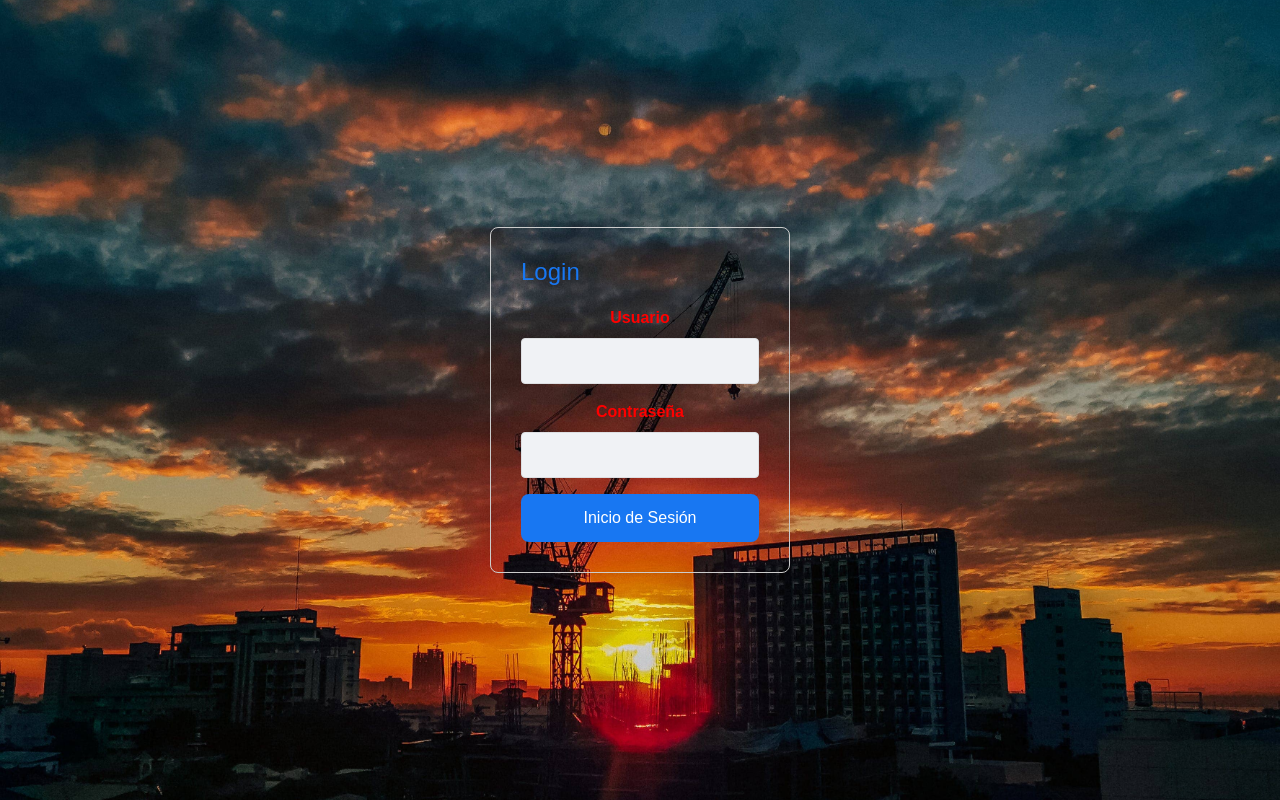
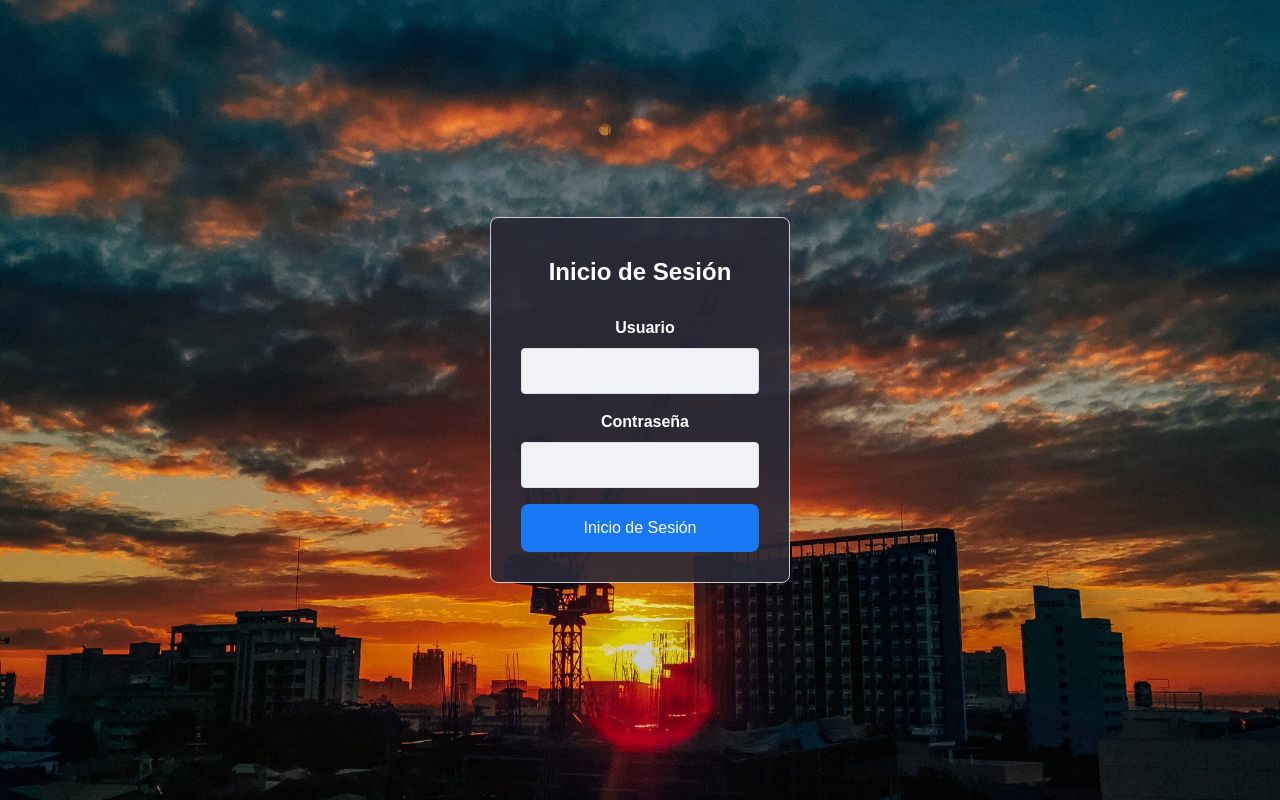
Before and after one commit to axelh-dev/Proyecto-constructora-, a React (Vite) app in the folder front-construc/: page / in a window 1280 px wide. Built offline with nearby package versions, Linux system fonts and the light colour scheme.

Commit message:
cambios en estilis

```diff
--- a/front-construc/src/Estilos/AdminStyles.scss
+++ b/front-construc/src/Estilos/AdminStyles.scss
@@ -76,16 +76,22 @@ $color-link-hover: black;
   margin: 0;
 }
 
-/* Estilos adicionales para dispositivos más pequeños (ajustar según sea necesario) */
+
 @media only screen and (max-width: 1200px) {
-  .municipalidad-card {
-    flex-basis: calc(50% - 20px); /* Dos columnas en pantallas medianas */
+ .municipalidad-card {
+    flex-basis: calc(40% - 20px); /* Dos columnas en pantallas medianas */
   }
 }
 
-@media only screen and (max-width: 768px) {
-  .municipalidad-card {
-    flex-basis: calc(100% - 20px); /* Una columna en pantallas pequeñas */
+@media only screen and (max-width: 757px) {
+ .municipalidad-card {
+    flex-basis: calc(50% - 20px); /* Dos proyectos por línea en pantallas medianas */
+  }
+}
+/* Estilos adicionales para dispositivos pequeños (ajustar según sea necesario) */
+@media only screen and (max-width: 480px) {
+ .municipalidad-card {
+    flex-basis: calc(100% ); /* Un proyecto por línea en pantallas pequeñas */
   }
 }
 
--- a/front-construc/src/Estilos/PageProyectos.scss
+++ b/front-construc/src/Estilos/PageProyectos.scss
@@ -2,7 +2,7 @@
 
 // Personaliza los colores del Navbar
 $color-bg: #1877f2;
-$color-text: #65676b;
+$color-text: #ccc;
 $color-link: green;
 $color-link-hover: black;
 
@@ -24,22 +24,18 @@ $color-link-hover: black;
 .text-capitalize{
   text-decoration: none;
 }
-                                // Estilos para la imagen del logo
 .logoImage {
   width: 150px; /* Ajusta el ancho según tus necesidades */
   height: 100px; /* Ajusta la altura según tus necesidades */
 }
 
-                                //Estilos para la info empresa
 
-/* Estilos generales */
 .content-pro {
   padding: 20px;
   text-align: center;
 }
 
-.Titulo p {
-  padding: 10px;
+.Titulo .nav-link {
   font-size: 1rem;
   font-weight: bold;
   margin-bottom: 20px;
@@ -52,17 +48,26 @@ $color-link-hover: black;
 }
 
 .proyecto-card {
-  flex: 0 0 calc(30% - 20px); /* Ajusta según el número de columnas deseadas */
+  flex: 0 0 calc(32% - 100px); /* Ajusta según el número de columnas deseadas */
   margin: 10px;
   padding: 15px;
   border: 1px solid #ccc;
   border-radius: 8px;
   text-align: center;
-  background-color: #fff;
 }
 
 .proyecto-card img {
   max-height: 150px;
+}
+.container-pro {
+  margin-top: 10px;
+  margin-bottom: 10px;
+  border-radius: 10px;
+}
+
+.container-pro .item-pro{
+  padding: 3px;
+  font-size: 1rem;
 }
 
 .proyecto-card p {
@@ -73,7 +78,7 @@ $color-link-hover: black;
 /* Estilos adicionales para dispositivos más pequeños (ajustar según sea necesario) */
 @media only screen and (max-width: 1200px) {
   .proyecto-card {
-    flex-basis: calc(50% - 20px); /* Dos columnas en pantallas medianas */
+    flex-basis: calc(40% - 20px); /* Dos columnas en pantallas medianas */
   }
 }
 
@@ -85,7 +90,7 @@ $color-link-hover: black;
 /* Estilos adicionales para dispositivos pequeños (ajustar según sea necesario) */
 @media only screen and (max-width: 480px) {
   .proyecto-card {
-    flex-basis: calc(100% - 20px); /* Un proyecto por línea en pantallas pequeñas */
+    flex-basis: calc(100% ); /* Un proyecto por línea en pantallas pequeñas */
   }
 }
 
--- a/front-construc/src/Estilos/styles.scss
+++ b/front-construc/src/Estilos/styles.scss
@@ -10,18 +10,22 @@
 }
 
 .login-container {
+  background-color: rgb(40, 42, 54, .9);
   max-width: 300px;
   width: 100%;
   padding: 30px;
   border: 1px solid #ccc;
   border-radius: 8px;
-  background-color: #6a4d4de9, .8;
-  box-shadow: 0 0 10px rgba(0, 0, 0, 0.1);
 
   h2 {
+    padding: 10px;
+    background-color: rgb(40, 42, 54, .6);
+    border-radius: 10px;
     font-size: 1.5rem;
+    font-weight: 700;
+    text-align: center;
     margin-bottom: 20px;
-    color: #1877f2;
+    color: #ffffff;
   }
 
   form {
@@ -30,8 +34,13 @@
     align-items: center;
 
     label {
+      text-align: center;
+      padding-left: 10px;
+      width: 100%;
+      background-color: rgb(40, 42, 54, .6);
+      border-radius: 10px;
       margin-bottom: 8px;
-      color: red;
+      color: rgb(255, 255, 255);
       font-weight: bold;
     }
 
--- a/front-construc/src/components/Login.jsx
+++ b/front-construc/src/components/Login.jsx
@@ -13,18 +13,29 @@ const Login = ({ setLoggedIn }) => {
   const [password, setPassword] = useState("");
   const [loading, setLoading] = useState(false);
   const [error, setError] = useState("");
-  const [currentImageIndex, setCurrentImageIndex] = useState(0); // Nuevo estado para la imagen actual
+  const [currentImageIndex, setCurrentImageIndex] = useState(0);
+  const [backgroundOpacity, setBackgroundOpacity] = useState(1); // Nuevo estado para la opacidad
   const navigate = useNavigate();
+
 
   const images = [img1, img2, img3, img4, img5];
 
   useEffect(() => {
     const intervalId = setInterval(() => {
-      setCurrentImageIndex((prevIndex) => (prevIndex + 1) % images.length);
+      // Cambiar la opacidad a 0 al comenzar el cambio de imagen
+      setBackgroundOpacity(0);
+
+      // Después de un breve retraso, restablecer la opacidad a 1
+      setTimeout(() => {
+        setBackgroundOpacity(1);
+        setCurrentImageIndex((prevIndex) => (prevIndex + 1) % images.length);
+      }, 100);
+
     }, 4000);
 
-    return () => clearInterval(intervalId); // Limpiar el temporizador al desmontar el componente
+    return () => clearInterval(intervalId);
   }, [images.length]);
+
 
   const handleLogin = async () => {
     try {
@@ -84,12 +95,13 @@ const Login = ({ setLoggedIn }) => {
     backgroundPosition: "center",
     backgroundRepeat: "no-repeat",
     height: "100vh",
+    transition: "opacity 1s ease-in-out",
+    opacity: 1,
   };
-
   return (
     <div className="body" style={backgroundStyle}>
       <div className="login-container">
-        <h2>Login</h2>
+        <h2>Inicio de Sesión</h2>
         {error && <p className="error-message">{error}</p>}
         <form onSubmit={handleSubmit}>
           <label>Usuario</label>
--- a/front-construc/src/components/cargavideos.jsx
+++ b/front-construc/src/components/cargavideos.jsx
@@ -1,5 +1,5 @@
-import React, { useEffect, useState, useRef } from 'react';
-import axios from 'axios';
+import React, { useEffect, useState, useRef } from "react";
+import axios from "axios";
 import Dropdown from "react-bootstrap/Dropdown";
 import NavDropdown from "react-bootstrap/NavDropdown";
 import icon from "../assets/icon.svg";
@@ -33,7 +33,9 @@ const ComponenteA = ({ proyectoID, updateCounter1, role }) => {
       await axios.delete(`http://localhost:8000/api/v1/videos/${id}/`);
       setSelectedVideoId(id); // Almacena la ID del video eliminado
       setShowDialog(true);
-      setProyectos((prevProyectos) => prevProyectos.filter((proyecto) => proyecto.id !== id));
+      setProyectos((prevProyectos) =>
+        prevProyectos.filter((proyecto) => proyecto.id !== id)
+      );
     } catch (error) {
       console.error(`Error al eliminar el video con ID ${id}`, error);
     }
@@ -62,9 +64,13 @@ const ComponenteA = ({ proyectoID, updateCounter1, role }) => {
               controls
               muted // Silencio por defecto
             >
-              <source src={`http://localhost:8000/${pkP.uploadedFile}`} type="video/mp4" />
+              <source
+                src={`http://localhost:8000/${pkP.uploadedFile}`}
+                type="video/mp4"
+              />
               Tu navegador no soporta el tag de video.
             </video>
+              <span className="text-wrap">Nombre: {pkP.name}</span>
             {role === "admin" && (
               <NavDropdown
                 id="dropdown-basic-button"
--- a/front-construc/src/pages/AdminPage.jsx
+++ b/front-construc/src/pages/AdminPage.jsx
@@ -234,7 +234,7 @@ const AdminPage = (props) => {
                     style={{
                       position: "absolute",
                       bottom: "-2px",
-                      left: "330px",
+                      left: "80%",
                       margin: "10px",
 
                     }}
--- a/front-construc/src/pages/PageProyectos.jsx
+++ b/front-construc/src/pages/PageProyectos.jsx
@@ -14,11 +14,12 @@ import { useNavigate } from "react-router-dom";
 import Dropdown from "react-bootstrap/Dropdown";
 import NavDropdown from "react-bootstrap/NavDropdown";
 import icon from "../assets/icon.svg";
-import DialogModal from '../components/msgExito'; // Importa el componente DialogModal
+import DialogModal from "../components/msgExito"; // Importa el componente DialogModal
 
 const PageProyectos = (props) => {
   const location = useLocation();
-  const { usuario, municipio, role, municipioName, Muni_id } = location.state || {};
+  const { usuario, municipio, role, municipioName, Muni_id } =
+    location.state || {};
   const [showModal, setShowModal] = useState(false);
   const [proyectos, setProyectos] = useState([]);
   const [nombreProyecto, setNombreProyecto] = useState("");
@@ -74,7 +75,9 @@ const PageProyectos = (props) => {
       if (response.status === 201) {
         console.log("Proyecto creado exitosamente");
         setProyectos((prevProyectos) => {
-          const newArray = Array.isArray(prevProyectos) ? [...prevProyectos] : [];
+          const newArray = Array.isArray(prevProyectos)
+            ? [...prevProyectos]
+            : [];
           newArray.push(response.data);
           return newArray;
         });
@@ -165,11 +168,15 @@ const PageProyectos = (props) => {
       )}
       <div className="content-pro">
         <div className="Titulo">
-          <p>LISTA DE PROYECTOS</p>
+          <p className="titulo-1">LISTA DE PROYECTOS</p>
           <div className="proyectos-container">
             {proyectos && proyectos.length > 0 ? (
               proyectos.map((proyecto) => (
-                <div key={proyecto.project_id} className="proyecto-card border" style={{ position: "relative" }}>
+                <div
+                  key={proyecto.project_id}
+                  className="proyecto-card border"
+                  style={{ position: "relative" }}
+                >
                   <img
                     src={carpeta}
                     width="200"
@@ -177,27 +184,32 @@ const PageProyectos = (props) => {
                     className="d-inline-block align-top"
                     alt="Logo Constructora"
                   />
-                  <p>Nombre: {proyecto.name}</p>
-                  <p>NOG: {proyecto.nog}</p>
-                  <p>Fecha: {proyecto.date}</p>
+                  <div className="container-pro">
+                    <p className="item-pro">Nombre: {proyecto.name}</p>
+                    <p className="item-pro">NOG: {proyecto.nog}</p>
+                    <p className="item-pro">Fecha: {proyecto.date}</p>
+                  </div>
                   {role === "admin" && (
                     <NavDropdown
                       id="dropdown-basic-button"
                       title={<img src={icon} alt="Icon" />} // Usa el ícono importado
                       className="menu-carfa"
                       style={{
+                        width:"20px",
                         position: "absolute",
-                      bottom: "10px",
+                        bottom: "0px",
                         left: "80%",
                         margin: "10px",
-
                       }}
                     >
-                    <Dropdown.Item onClick={() => handleDelete(proyecto.project_id)}>
+                      <Dropdown.Item
+                        onClick={() => handleDelete(proyecto.project_id)}
+                      >
                         Eliminar
                       </Dropdown.Item>
                     </NavDropdown>
                   )}
+
                   <button
                     type="button"
                     className="btn btn-primary"
```
Lines whose indentation alone changed are shown as unchanged.
